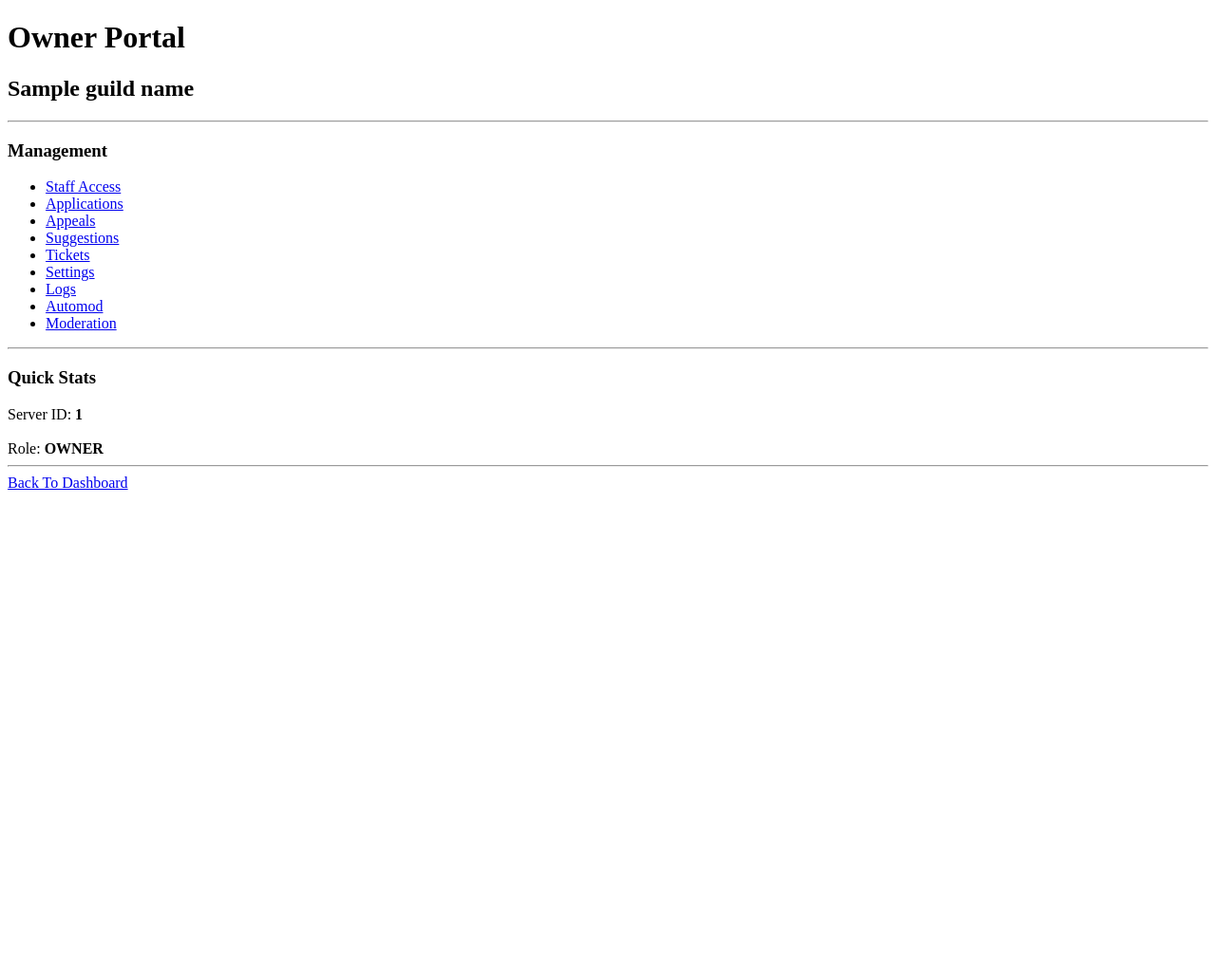
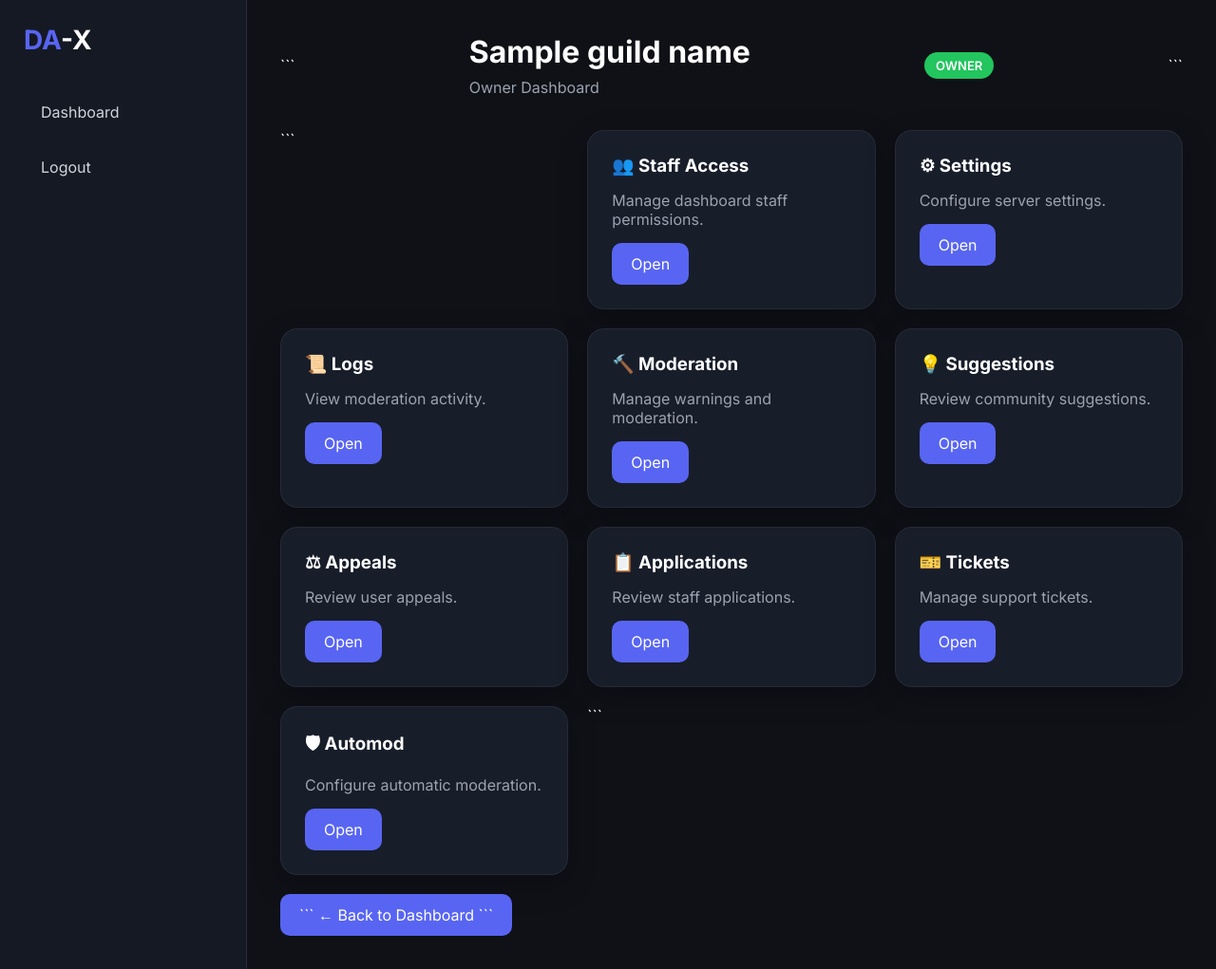
Before and after one commit to AngelLand-Discord/DA-X, a Flask app: template dashboard-service/templates/owner_dashboard.html in a window 1280 px wide. Shown: the whole page at 95% size. Before the commit the page ends 516 px from the top, so only its background shows below. Run offline with Flask 3, Linux system fonts and the light colour scheme; the template is opened without the code that fills it: most values are stand-ins (such as "Sample title", 1, 10 or a date in 2020).

Commit message:
Update owner_dashboard.html

````diff
--- a/dashboard-service/templates/owner_dashboard.html
+++ b/dashboard-service/templates/owner_dashboard.html
@@ -1,174 +1,141 @@
-<!DOCTYPE html>
-<html>
+{% extends "base.html" %}
 
-<head>
+{% block title %}
+{{ guild_name }} | Owner Panel
+{% endblock %}
 
-    <title>
+{% block content %}
 
-        {{ guild_name }}
+<div class="topbar">
 
-    </title>
-
-</head>
-
-<body>
-
-<h1>
-
-Owner Portal
-
-</h1>
-
-<h2>
-
-{{ guild_name }}
-
-</h2>
-
-<hr>
-
-<h3>
-
-Management
-
-</h3>
-
-<ul>
-
-<li>
-
-<a href="/guild/{{ guild_id }}/staff-access">
-
-Staff Access
-
-</a>
-
-</li>
-
-<li>
-
-<a href="/guild/{{ guild_id }}/applications">
-
-Applications
-
-</a>
-
-</li>
-
-<li>
-
-<a href="/guild/{{ guild_id }}/appeals">
-
-Appeals
-
-</a>
-
-</li>
-
-<li>
-
-<a href="/guild/{{ guild_id }}/suggestions">
-
-Suggestions
-
-</a>
-
-</li>
-
-<li>
-
-<a href="/guild/{{ guild_id }}/tickets">
-
-Tickets
-
-</a>
-
-</li>
-
-<li>
-
-<a href="/guild/{{ guild_id }}/settings">
-
-Settings
-
-</a>
-
-</li>
-
-<li>
-
-<a href="/guild/{{ guild_id }}/logs">
-
-Logs
-
-</a>
-
-</li>
-
-<li>
-
-<a href="/guild/{{ guild_id }}/automod">
-
-Automod
-
-</a>
-
-</li>
-
-<li>
-
-<a href="/guild/{{ guild_id }}/moderation">
-
-Moderation
-
-</a>
-
-</li>
-
-</ul>
-
-<hr>
-
-<h3>
-
-Quick Stats
-
-</h3>
-
+```
 <div>
 
-Server ID:
+    <div class="page-title">
+        {{ guild_name }}
+    </div>
 
-<b>
+    <p style="color:#9ca3af;margin-top:8px;">
+        Owner Dashboard
+    </p>
 
-{{ guild_id }}
+</div>
 
-</b>
+<span class="badge badge-approved">
+    OWNER
+</span>
+```
+
+</div>
+
+<div class="grid">
+
+```
+<div class="card">
+    <h3>👥 Staff Access</h3>
+    <p style="margin:15px 0;color:#9ca3af;">
+        Manage dashboard staff permissions.
+    </p>
+    <a href="/guild/{{ guild_id }}/staff-access" class="btn">
+        Open
+    </a>
+</div>
+
+<div class="card">
+    <h3>⚙ Settings</h3>
+    <p style="margin:15px 0;color:#9ca3af;">
+        Configure server settings.
+    </p>
+    <a href="/guild/{{ guild_id }}/settings" class="btn">
+        Open
+    </a>
+</div>
+
+<div class="card">
+    <h3>📜 Logs</h3>
+    <p style="margin:15px 0;color:#9ca3af;">
+        View moderation activity.
+    </p>
+    <a href="/guild/{{ guild_id }}/logs" class="btn">
+        Open
+    </a>
+</div>
+
+<div class="card">
+    <h3>🔨 Moderation</h3>
+    <p style="margin:15px 0;color:#9ca3af;">
+        Manage warnings and moderation.
+    </p>
+    <a href="/guild/{{ guild_id }}/moderation" class="btn">
+        Open
+    </a>
+</div>
+
+<div class="card">
+    <h3>💡 Suggestions</h3>
+    <p style="margin:15px 0;color:#9ca3af;">
+        Review community suggestions.
+    </p>
+    <a href="/guild/{{ guild_id }}/suggestions" class="btn">
+        Open
+    </a>
+</div>
+
+<div class="card">
+    <h3>⚖ Appeals</h3>
+    <p style="margin:15px 0;color:#9ca3af;">
+        Review user appeals.
+    </p>
+    <a href="/guild/{{ guild_id }}/appeals" class="btn">
+        Open
+    </a>
+</div>
+
+<div class="card">
+    <h3>📋 Applications</h3>
+    <p style="margin:15px 0;color:#9ca3af;">
+        Review staff applications.
+    </p>
+    <a href="/guild/{{ guild_id }}/applications" class="btn">
+        Open
+    </a>
+</div>
+
+<div class="card">
+    <h3>🎫 Tickets</h3>
+    <p style="margin:15px 0;color:#9ca3af;">
+        Manage support tickets.
+    </p>
+    <a href="/guild/{{ guild_id }}/tickets" class="btn">
+        Open
+    </a>
+</div>
+
+<div class="card">
+    <h3>🛡 Automod</h3>
+    <p style="margin:15px 0;color:#9ca3af;">
+        Configure automatic moderation.
+    </p>
+    <a href="/guild/{{ guild_id }}/automod" class="btn">
+        Open
+    </a>
+</div>
+```
 
 </div>
 
 <br>
 
-<div>
+<a
+href="/dashboard"
+class="btn"
 
-Role:
+>
 
-<b>
-
-OWNER
-
-</b>
-
-</div>
-
-<hr>
-
-<a href="/dashboard">
-
-Back To Dashboard
+```
+← Back to Dashboard
+```
 
 </a>
 
-</body>
-
-</html>
+{% endblock %}
````
